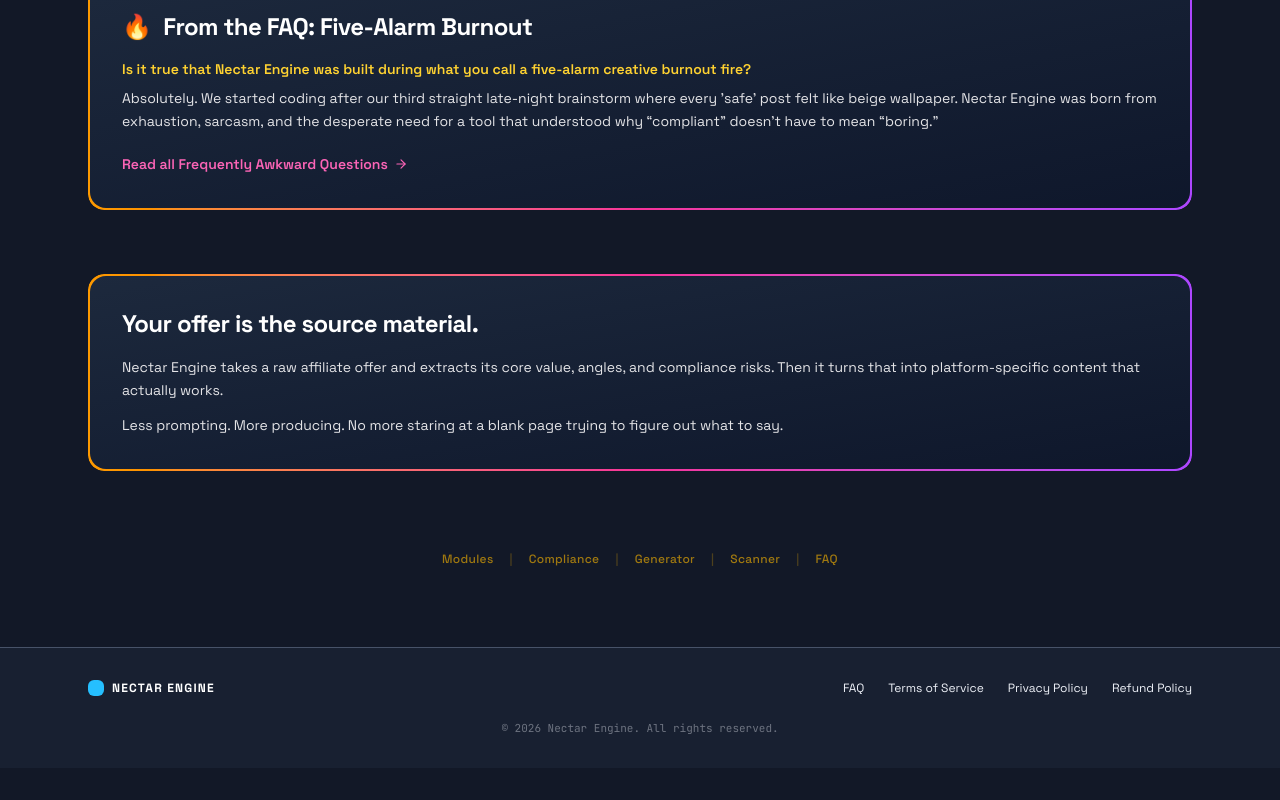
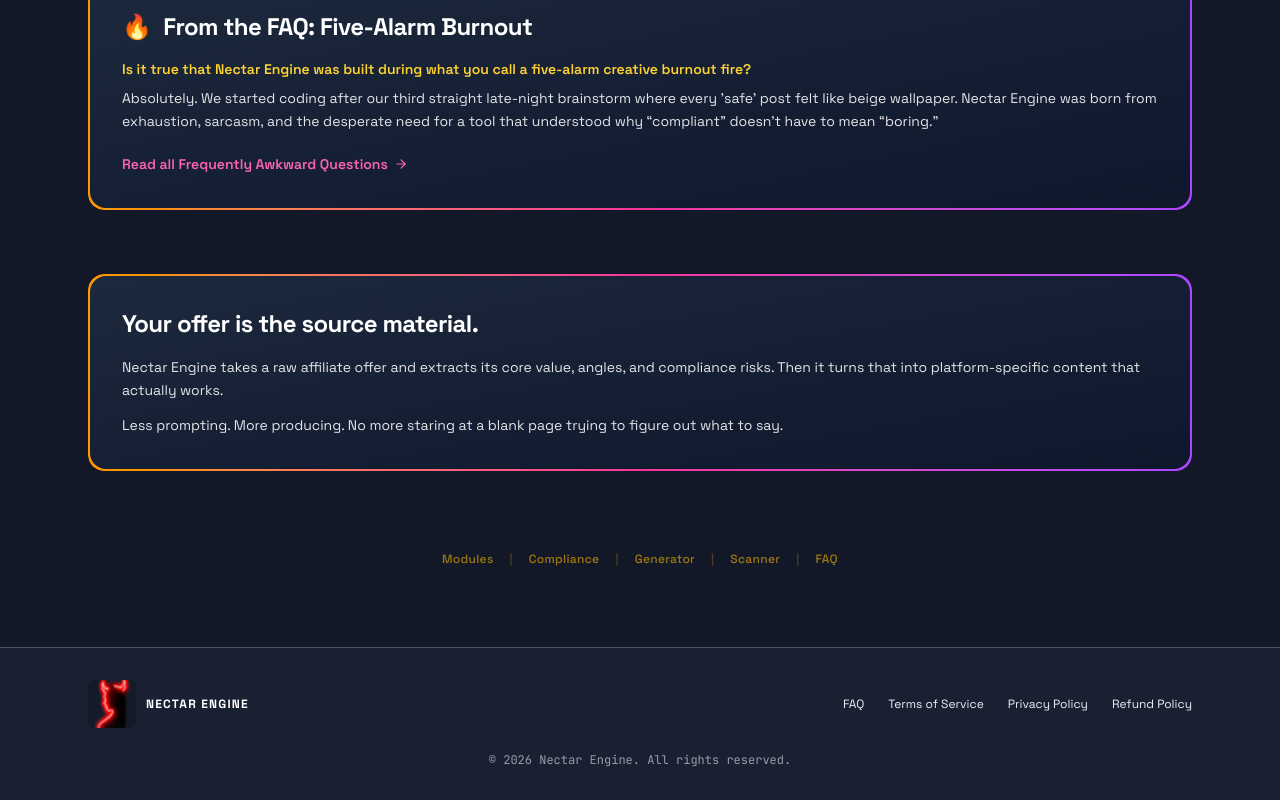
Before and after one commit to Sinsuenos/Nectra-Affiliate-Creator-Engine, a Next.js app: page / in a window 1280 px wide. Shown: the part 1199-1999 px from the top of the page. Before the commit the page ends 1967 px from the top, so only its background shows below. Built offline with nearby package versions, Linux system fonts and the light colour scheme.

Commit message:
fix: replace footer blue square with red silhouette icon at 3x size
Task 2: Replaced the 16x16 bg-electric blue square in the site footer

with the actual favicon-32.png red silhouette rendered at 48x48px (3x).

Uses a plain <img> tag (not next/image) to avoid query string issues.

```diff
--- a/src/components/layout/site-footer.tsx
+++ b/src/components/layout/site-footer.tsx
@@ -5,9 +5,13 @@ export function SiteFooter() {
     <footer className="mt-auto border-t border-border/60 bg-surface">
       <div className="mx-auto max-w-6xl px-4 sm:px-6 py-8">
         <div className="flex flex-col sm:flex-row items-center justify-between gap-4">
-          <span className="flex items-center gap-2 text-xs font-bold tracking-widest uppercase">
-            <span
-              className="inline-block h-4 w-4 rounded-sm bg-electric"
+          <span className="flex items-center gap-2.5 text-xs font-bold tracking-widest uppercase">
+            <img
+              src="/favicon-32.png"
+              alt=""
+              width={48}
+              height={48}
+              className="rounded-sm"
               aria-hidden="true"
             />
             Nectar Engine
@@ -44,7 +48,7 @@ export function SiteFooter() {
           </nav>
         </div>
 
-        <p className="mt-6 text-center text-[11px] text-muted-foreground/40 font-mono">
+        <p className="mt-6 text-center text-xs text-muted-foreground/60 font-mono">
           &copy; {new Date().getFullYear()} Nectar Engine. All rights reserved.
         </p>
       </div>
```
